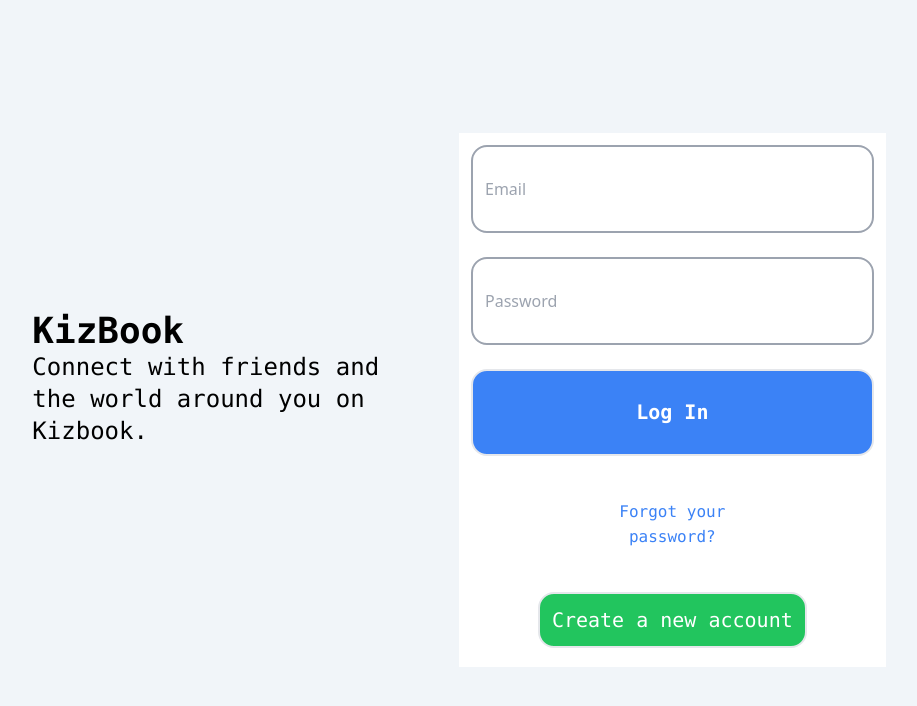
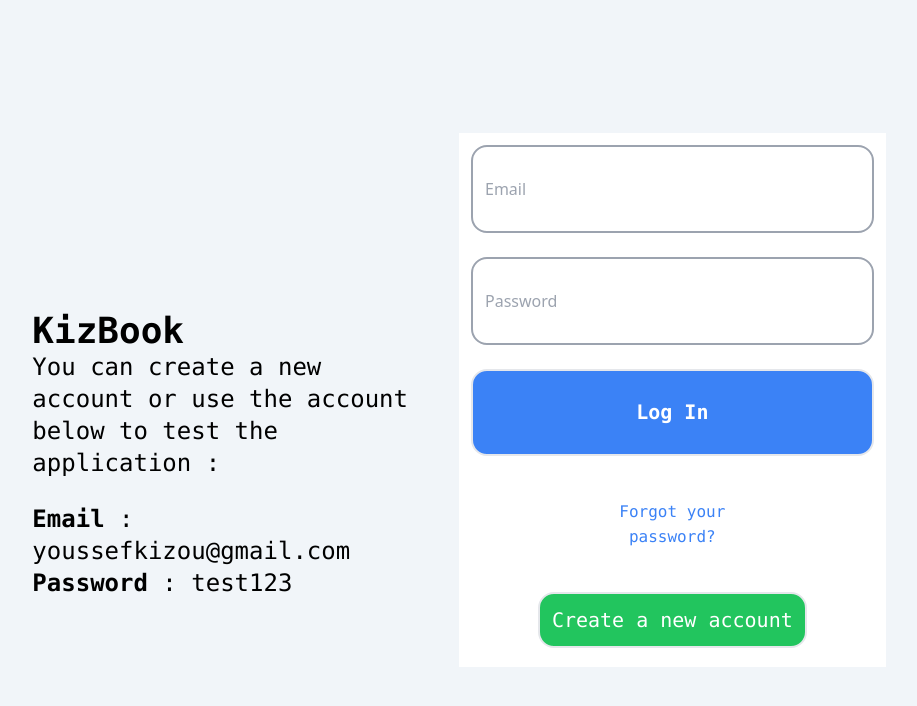
Before and after one commit to YKizou/Kizbook, a React (Create React App) app in the folder client/: page / in a window 1280 px wide. Shown: the top 706 px of the page, without its empty margins (181-1098 px from the left). Built offline with nearby package versions, Linux system fonts and the light colour scheme.

Commit message:
Modify login Page's description

```diff
--- a/client/src/pages/Login.jsx
+++ b/client/src/pages/Login.jsx
@@ -32,7 +32,10 @@ const Login = () => {
         <div className="loginLeft flex flex-col w-1/2 pr-10">
             <div className="divForDesignOnly h-2/6"></div>
             <code className="loginLogo text-4xl font-bold">KizBook</code>
-            <code className="loginDesc text-2xl">Connect with friends and the world around you on Kizbook.</code>
+            <code className="loginDesc text-2xl">You can create a new account or use the account below to test the application :</code>
+            <br/>
+            <code className="loginDesc text-2xl"><b>Email</b> : youssefkizou@gmail.com</code>
+            <code className="loginDesc text-2xl"><b>Password</b> : test123</code>
         </div>
         <form className="loginRight flex flex-col w-1/2 justify-center align-center bg-white" onSubmit={handleSubmit}>
             <input type="email" className="emailInput h-1/6 p-3 m-3 border-2 border-gray-400 rounded-2xl" placeholder="Email" required ref={email} />
```
